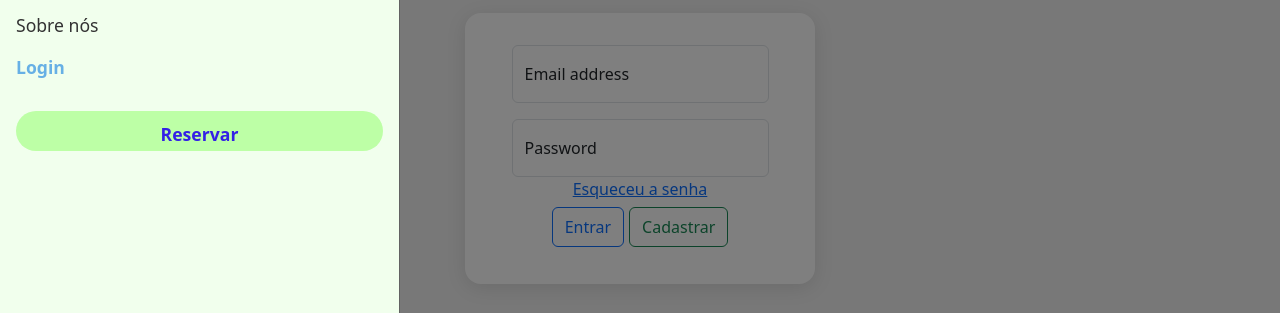
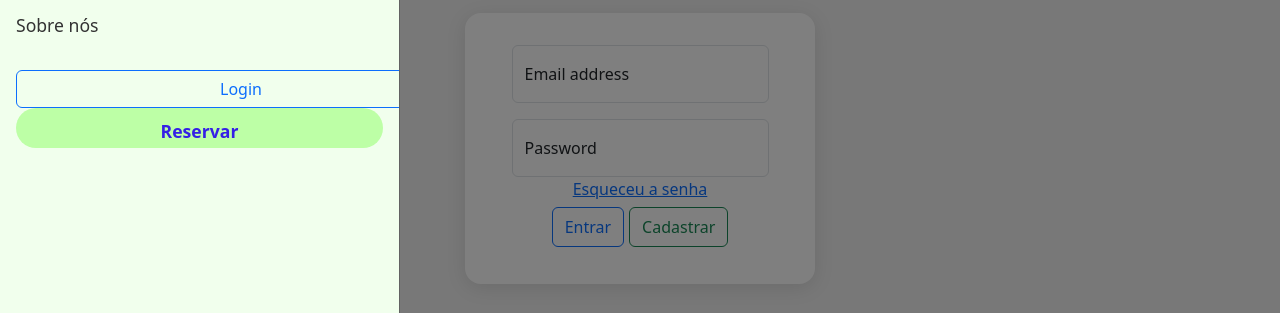
Before and after one commit to Joaopedro1702/Clothean, a plain HTML site: page login.html in a window 1280 px wide. Both pictures are taken after a click on the button 85 px from the left and 50 px from the top of the page. Shown: the part 107-420 px from the top of the page. Drawn offline with nearby package versions, Linux system fonts and the light colour scheme.

Commit message:
HTML5 e CSS com expansividade finalizados.

```diff
--- a/login.html
+++ b/login.html
@@ -104,8 +104,10 @@
     <ul class="navbar">
         <li class="nav-item"><a class="nav-link" href="#">Como funcionamos</a></li>
         <li class="nav-item"><a class="nav-link" href="#sobre">Sobre nós</a></li>
-        <li class="nav-item"><a class="nav-link nav-login" href="#">Login</a></li>
         <li class="nav-item mt-3">
+            <a href="login.html">
+                    <button type="button" class="btn btn-outline-primary btnlogin">Login</button>
+                </a>
             <a href="reserva.html">
             <button class="btn-reservar w-100">Reservar</button>
             </a>
--- a/stylePadrao.css
+++ b/stylePadrao.css
@@ -282,3 +282,8 @@ footer{
     color: white;
     border: none;
 }
+
+.btnlogin {
+    width: 450px;
+    height: auto;
+}
```
Also changed, not shown: index.html (+5 -2 lines), image/azulfundomapa.png (added), image/paranaue.jpg (added).
